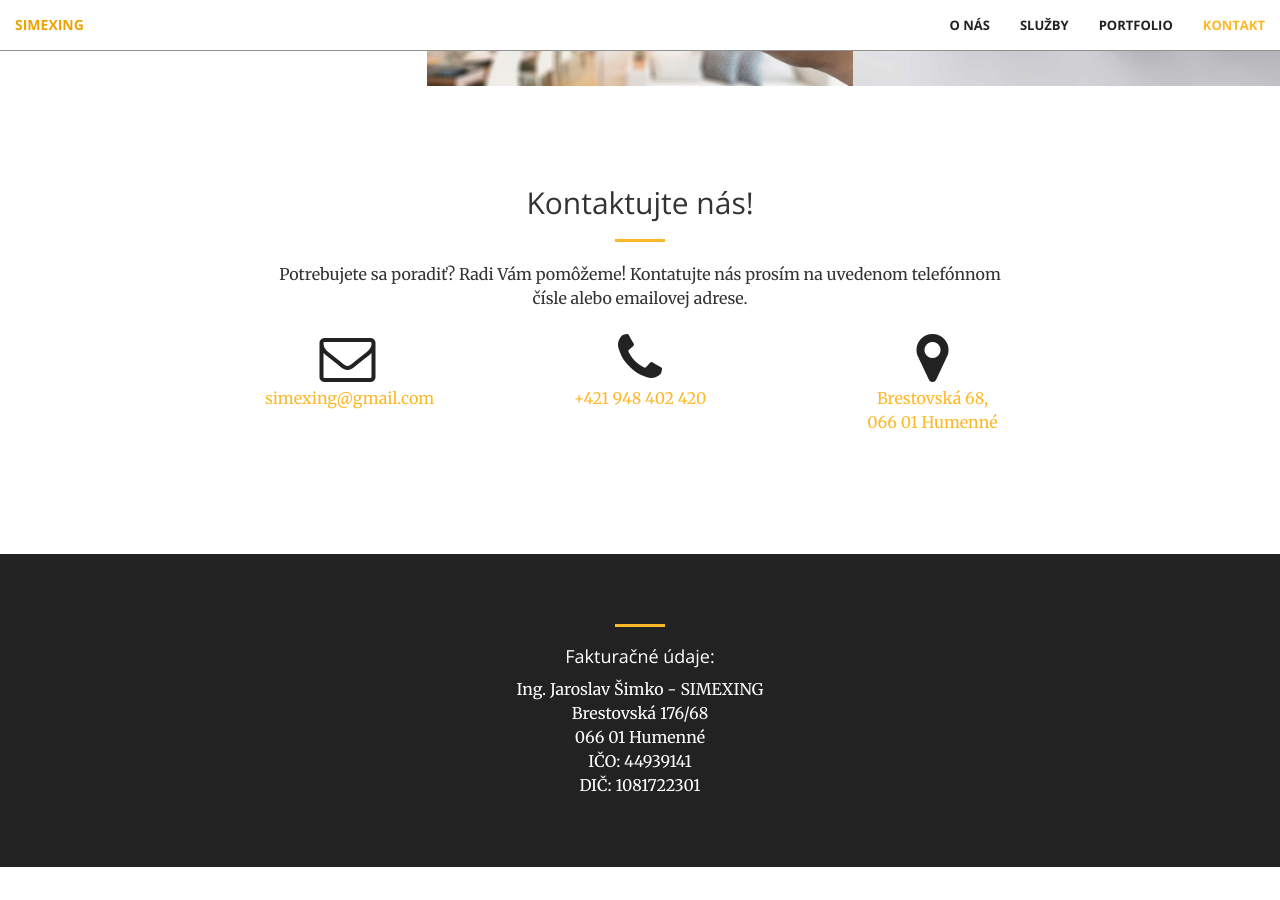
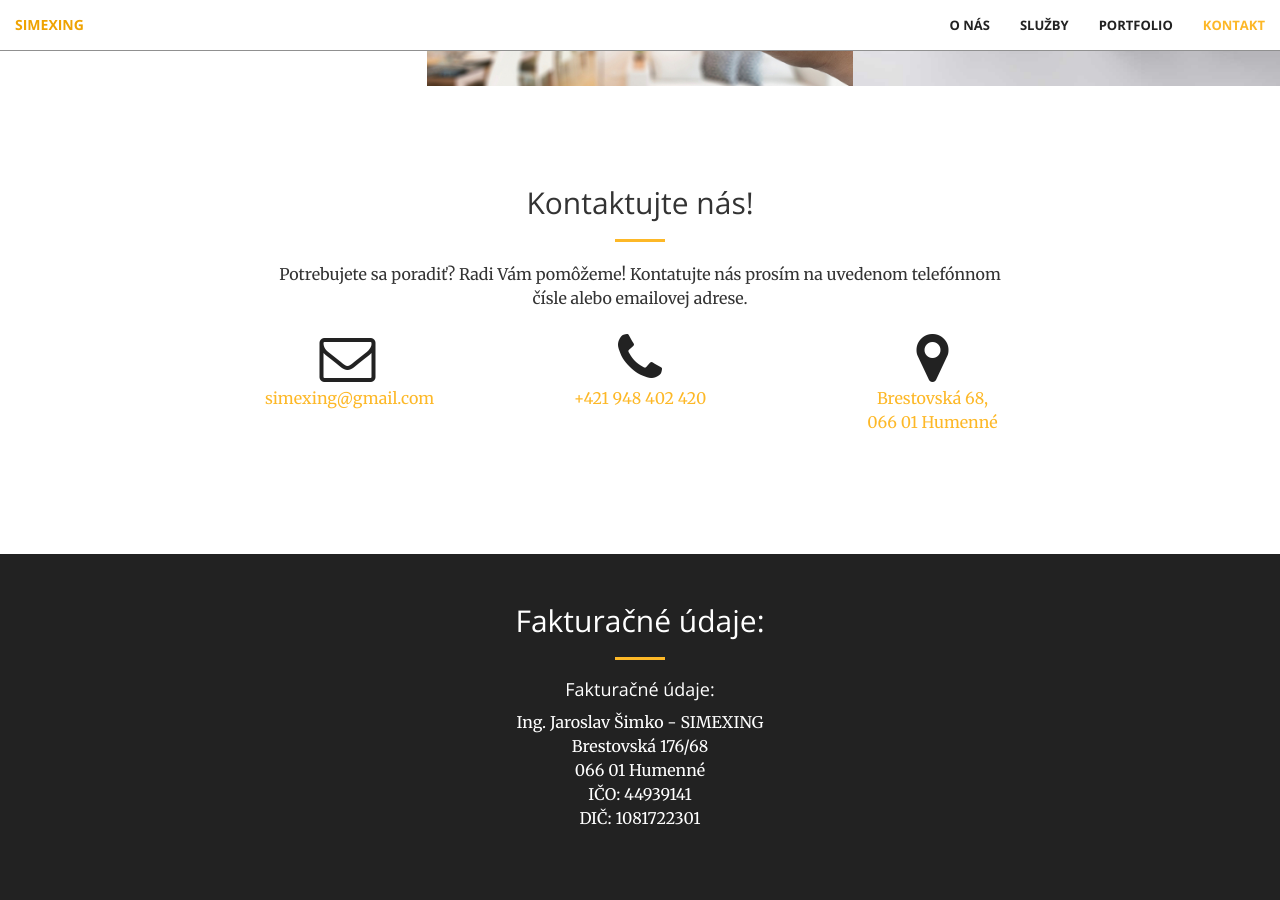
Before and after one commit to stesi13/simexing, a Jekyll site: the page built from index.html, in a window 1280 px wide and 900 px high, scrolled down 2021 px. Built offline with Jekyll 4.4.1, drawn with Linux system fonts in a browser that asks for light colours; before the commit the page ends 2888 px from its top, so only the background shows below that.

Commit message:
Update fakturacne.html

```diff
--- a/_includes/fakturacne.html
+++ b/_includes/fakturacne.html
@@ -1,5 +1,8 @@
  <aside class="bg-dark">
       <div class="container text-center">
+        <div class="row">
+            <div class="col-lg-12 text-center">
+                <h2 class="section-heading">Fakturačné údaje:</h2>
                 <hr class="primary">
                 <h4>Fakturačné údaje:</h4>
                 <p>
@@ -8,7 +11,8 @@
                 066 01 Humenné<br/>
                 IČO: 44939141<br/>
                 DIČ: 1081722301<br/>
-                </p>
+             </p>
             </div>
         </div>
+  </div>
  </aside>
```
